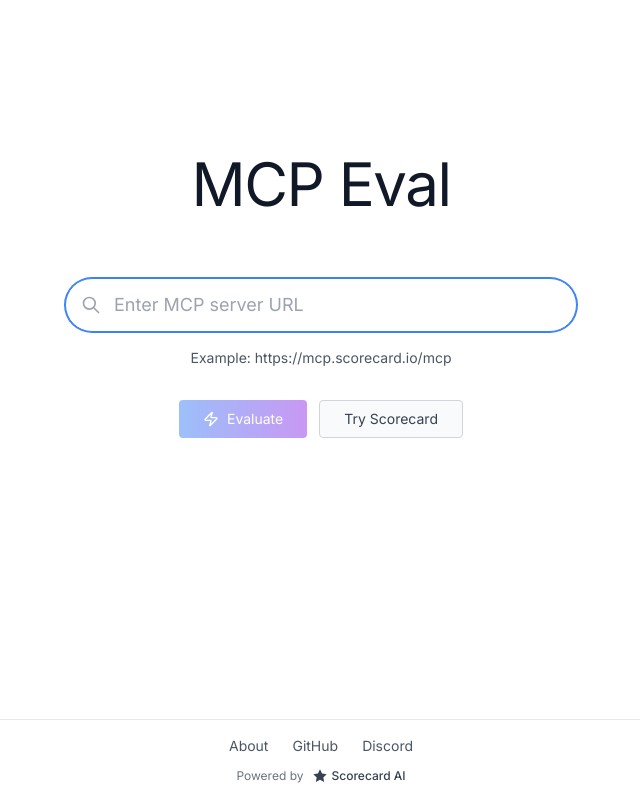
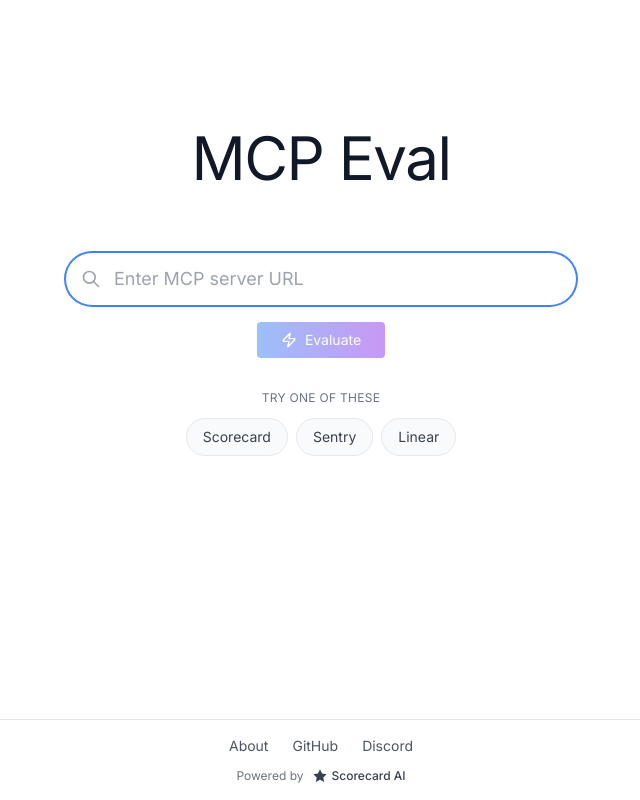
Before and after one commit to scorecard-ai/mcp-eval, a Next.js app in the folder mcp-eval-site/: page / in a window 1280 px wide. Shown: the whole page, without its empty margins (319-959 px from the left). Built offline with nearby package versions, Linux system fonts and the light colour scheme.

Commit message:
Add Sentry and Linear examples to home page

```diff
--- a/mcp-eval-site/app/page.tsx
+++ b/mcp-eval-site/app/page.tsx
@@ -7,6 +7,12 @@ import { Zap } from "lucide-react";
 export default function Home() {
   const [serverUrl, setServerUrl] = useState("");
   const router = useRouter();
+
+  const examples = [
+    { name: "Scorecard", url: "https://mcp.scorecard.io/mcp" },
+    { name: "Sentry", url: "https://mcp.sentry.dev/mcp" },
+    { name: "Linear", url: "https://mcp.linear.app/mcp" },
+  ];
 
   function handleEvaluate() {
     if (!serverUrl) return;
@@ -30,10 +36,20 @@ export default function Home() {
         </div>
 
         {/* Google-style search box */}
-        <div className="w-full max-w-lg mb-8">
+        <div className="w-full max-w-lg mb-4">
           <div className="relative">
-            <svg className="absolute left-4 top-1/2 transform -translate-y-1/2 text-gray-400 w-5 h-5" fill="none" stroke="currentColor" viewBox="0 0 24 24">
-              <path strokeLinecap="round" strokeLinejoin="round" strokeWidth={2} d="M21 21l-6-6m2-5a7 7 0 11-14 0 7 7 0 0114 0z" />
+            <svg
+              className="absolute left-4 top-1/2 transform -translate-y-1/2 text-gray-400 w-5 h-5"
+              fill="none"
+              stroke="currentColor"
+              viewBox="0 0 24 24"
+            >
+              <path
+                strokeLinecap="round"
+                strokeLinejoin="round"
+                strokeWidth={2}
+                d="M21 21l-6-6m2-5a7 7 0 11-14 0 7 7 0 0114 0z"
+              />
             </svg>
             <input
               type="text"
@@ -44,11 +60,6 @@ export default function Home() {
               className="w-full pl-12 pr-4 py-3 text-lg border border-gray-300 rounded-full shadow-sm focus:outline-none focus:ring-1 focus:ring-blue-500 focus:border-blue-500 hover:shadow-md transition-shadow"
               autoFocus
             />
-          </div>
-          <div className="text-center mt-4">
-            <p className="text-sm text-gray-600">
-              Example: https://mcp.scorecard.io/mcp
-            </p>
           </div>
         </div>
 
@@ -62,12 +73,23 @@ export default function Home() {
             <Zap className="w-4 h-4" />
             Evaluate
           </button>
-          <button
-            onClick={() => setServerUrl("https://mcp.scorecard.io/mcp")}
-            className="px-6 py-2 text-sm text-gray-700 bg-gray-50 border border-gray-300 rounded hover:shadow-sm hover:border-gray-400 focus:outline-none focus:ring-1 focus:ring-blue-500 transition-all"
-          >
-            Try Scorecard
-          </button>
+        </div>
+
+        <div className="w-full max-w-lg mb-10 text-center">
+          <p className="text-xs uppercase tracking-wide text-gray-500 mb-3">
+            Try one of these
+          </p>
+          <div className="flex flex-wrap justify-center gap-2">
+            {examples.map((example) => (
+              <button
+                key={example.name}
+                onClick={() => setServerUrl(example.url)}
+                className="px-4 py-2 text-sm text-gray-700 bg-gray-50 border border-gray-200 rounded-full hover:border-gray-400 hover:bg-white focus:outline-none focus:ring-1 focus:ring-blue-500 transition-colors"
+              >
+                {example.name}
+              </button>
+            ))}
+          </div>
         </div>
       </div>
 
@@ -76,13 +98,28 @@ export default function Home() {
         <div className="max-w-6xl mx-auto px-6">
           <div className="flex flex-col items-center gap-3">
             <div className="flex justify-center gap-6 text-sm text-gray-600">
-              <a href="https://github.com/scorecard-ai/mcp-eval#readme" target="_blank" rel="noopener noreferrer" className="hover:underline">
+              <a
+                href="https://github.com/scorecard-ai/mcp-eval#readme"
+                target="_blank"
+                rel="noopener noreferrer"
+                className="hover:underline"
+              >
                 About
               </a>
-              <a href="https://github.com/scorecard-ai/mcp-eval" target="_blank" rel="noopener noreferrer" className="hover:underline">
+              <a
+                href="https://github.com/scorecard-ai/mcp-eval"
+                target="_blank"
+                rel="noopener noreferrer"
+                className="hover:underline"
+              >
                 GitHub
               </a>
-              <a href="https://discord.gg/keUXXXdR" target="_blank" rel="noopener noreferrer" className="hover:underline">
+              <a
+                href="https://discord.gg/keUXXXdR"
+                target="_blank"
+                rel="noopener noreferrer"
+                className="hover:underline"
+              >
                 Discord
               </a>
             </div>
@@ -94,8 +131,12 @@ export default function Home() {
                 rel="noopener noreferrer"
                 className="font-medium text-gray-700 hover:text-blue-600 transition-colors flex items-center gap-1"
               >
-                <svg className="w-4 h-4" viewBox="0 0 24 24" fill="currentColor">
-                  <path d="M12 2l3.09 6.26L22 9.27l-5 4.87 1.18 6.88L12 17.77l-6.18 3.25L7 14.14 2 9.27l6.91-1.01L12 2z"/>
+                <svg
+                  className="w-4 h-4"
+                  viewBox="0 0 24 24"
+                  fill="currentColor"
+                >
+                  <path d="M12 2l3.09 6.26L22 9.27l-5 4.87 1.18 6.88L12 17.77l-6.18 3.25L7 14.14 2 9.27l6.91-1.01L12 2z" />
                 </svg>
                 Scorecard AI
               </a>
```
